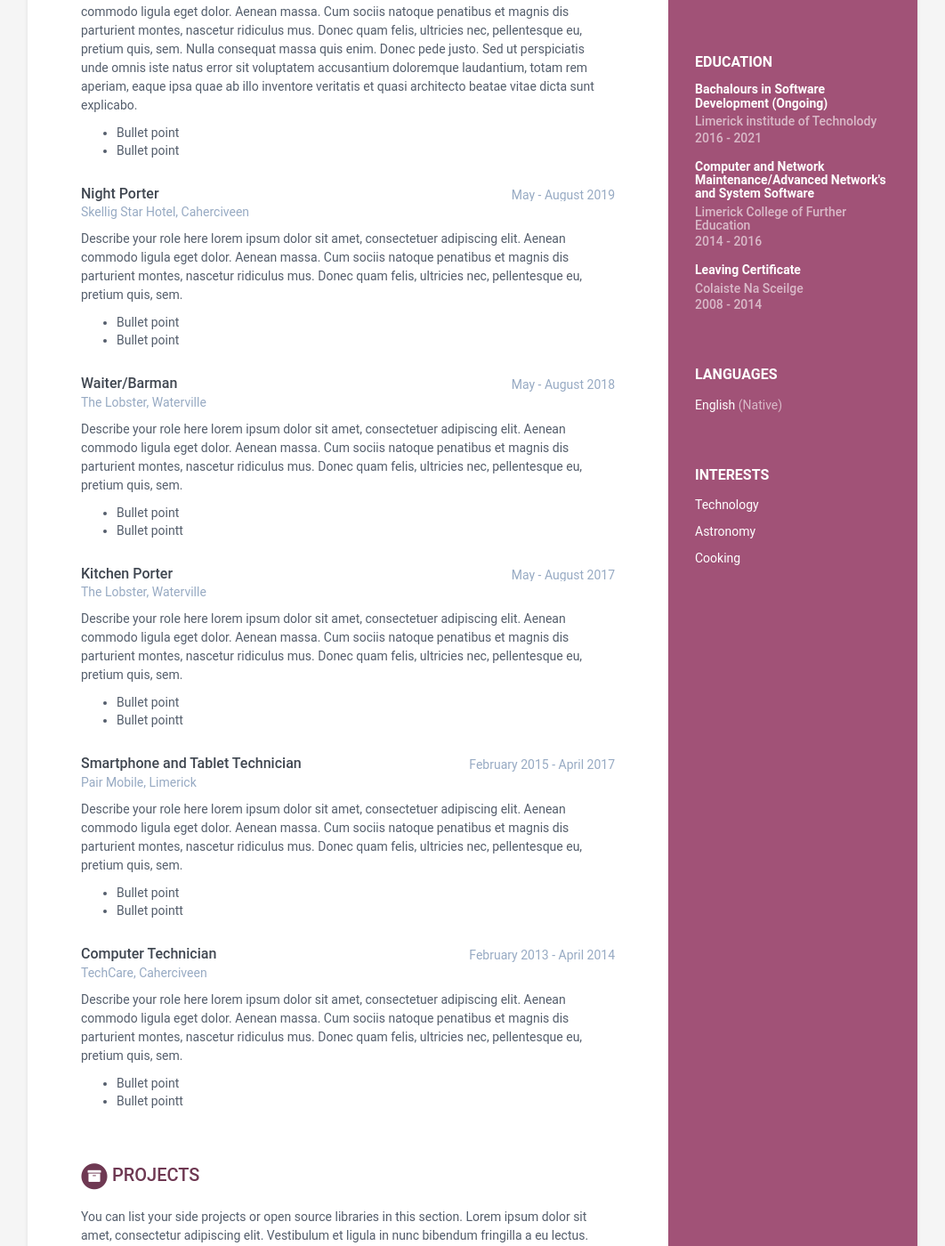
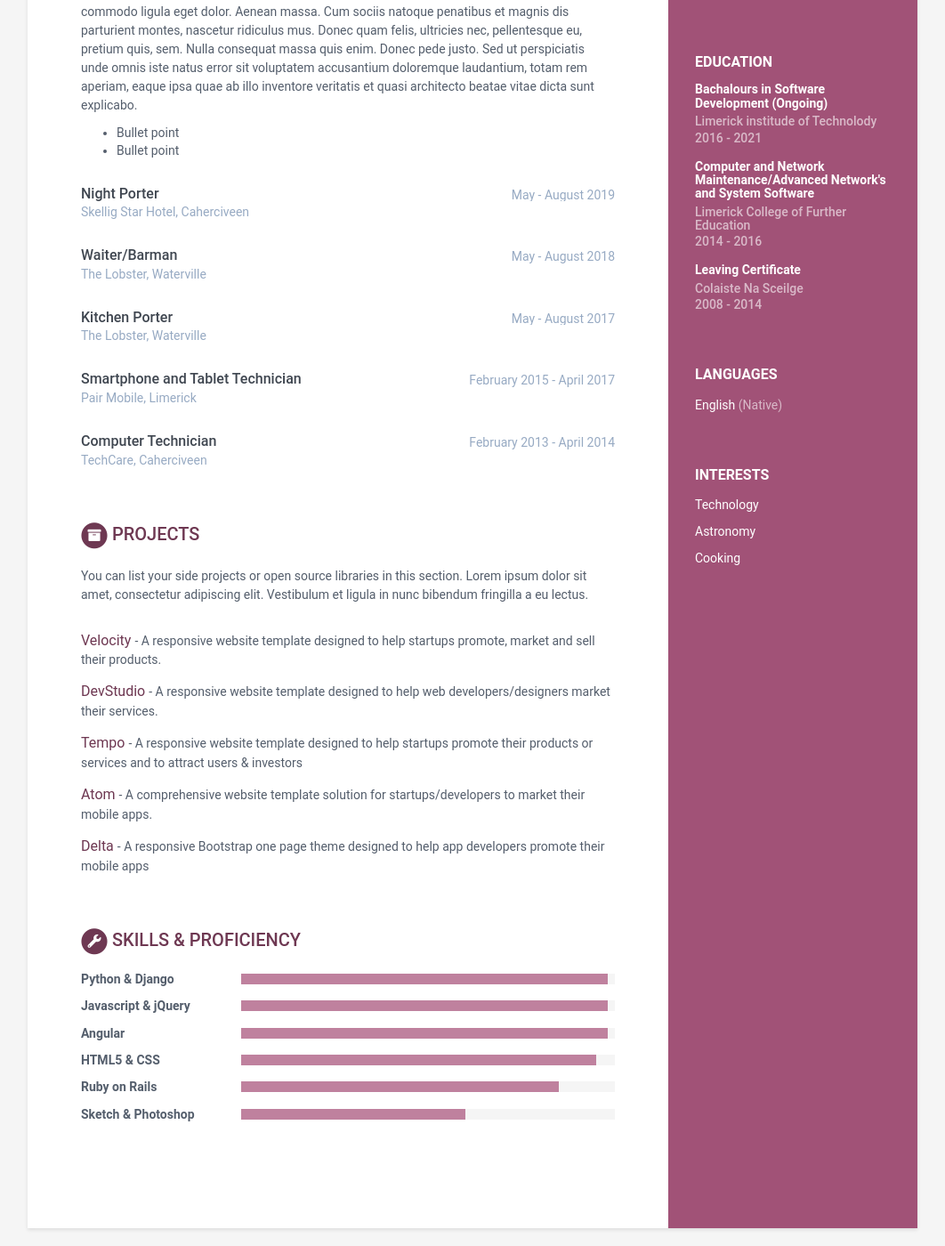
Before and after one commit to Jonathan-Roddy/Jonathan-Roddy.github.io, a Jekyll site: the page built from index.html, in a window 1280 px wide and 1400 px high, scrolled down 486 px. Shown: the whole window at 89% size, without its empty margins (109-1171 px from the left). Built offline with Jekyll 4.4.1, drawn with Linux system fonts in a browser that asks for light colours.

Commit message:
Update data.yml

```diff
--- a/_data/data.yml
+++ b/_data/data.yml
@@ -102,58 +102,18 @@ experiences:
     - role: Night Porter
       time: May - August 2019
       company: Skellig Star Hotel, Caherciveen
-      details: |
-        Describe your role here lorem ipsum dolor sit amet, consectetuer
-        adipiscing elit. Aenean commodo ligula eget dolor. Aenean massa.
-        Cum sociis natoque penatibus et magnis dis parturient montes,
-        nascetur ridiculus mus. Donec quam felis, ultricies nec,
-        pellentesque eu, pretium quis, sem.
-          - Bullet point
-          - Bullet point
     - role: Waiter/Barman
       time: May - August 2018
       company: The Lobster, Waterville
-      details: |
-        Describe your role here lorem ipsum dolor sit amet, consectetuer
-        adipiscing elit. Aenean commodo ligula eget dolor. Aenean massa.
-        Cum sociis natoque penatibus et magnis dis parturient montes,
-        nascetur ridiculus mus. Donec quam felis, ultricies nec,
-        pellentesque eu, pretium quis, sem.
-          - Bullet point
-          - Bullet pointt
     - role: Kitchen Porter
       time: May - August 2017
       company: The Lobster, Waterville
-      details: |
-        Describe your role here lorem ipsum dolor sit amet, consectetuer
-        adipiscing elit. Aenean commodo ligula eget dolor. Aenean massa.
-        Cum sociis natoque penatibus et magnis dis parturient montes,
-        nascetur ridiculus mus. Donec quam felis, ultricies nec,
-        pellentesque eu, pretium quis, sem.
-          - Bullet point
-          - Bullet pointt
     - role: Smartphone and Tablet Technician
       time: February 2015 - April 2017
       company: Pair Mobile, Limerick
-      details: |
-        Describe your role here lorem ipsum dolor sit amet, consectetuer
-        adipiscing elit. Aenean commodo ligula eget dolor. Aenean massa.
-        Cum sociis natoque penatibus et magnis dis parturient montes,
-        nascetur ridiculus mus. Donec quam felis, ultricies nec,
-        pellentesque eu, pretium quis, sem.
-          - Bullet point
-          - Bullet pointt
     - role: Computer Technician
       time: February 2013 - April 2014
       company: TechCare, Caherciveen
-      details: |
-        Describe your role here lorem ipsum dolor sit amet, consectetuer
-        adipiscing elit. Aenean commodo ligula eget dolor. Aenean massa.
-        Cum sociis natoque penatibus et magnis dis parturient montes,
-        nascetur ridiculus mus. Donec quam felis, ultricies nec,
-        pellentesque eu, pretium quis, sem.
-          - Bullet point
-          - Bullet pointt
 projects:
     title: Projects
     intro: >
```
